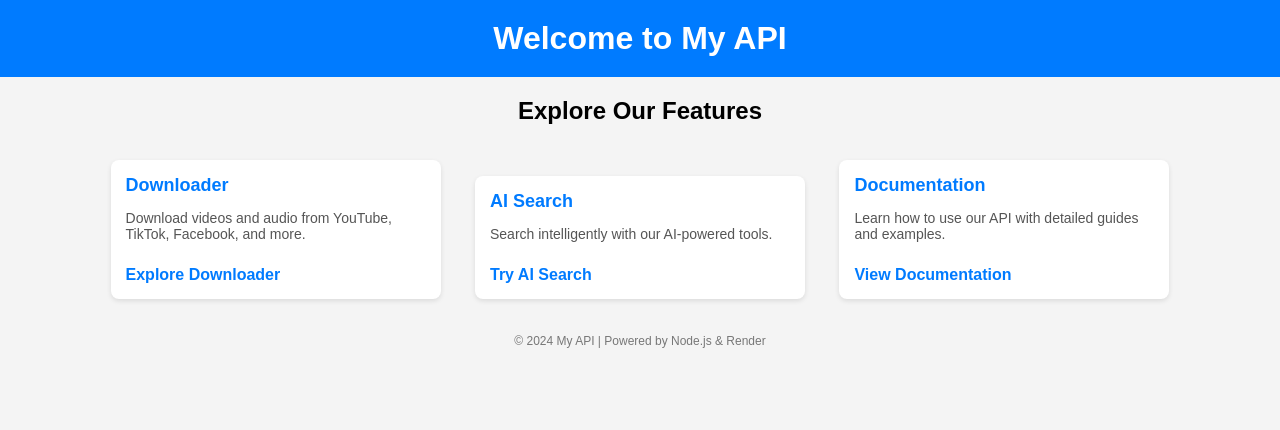
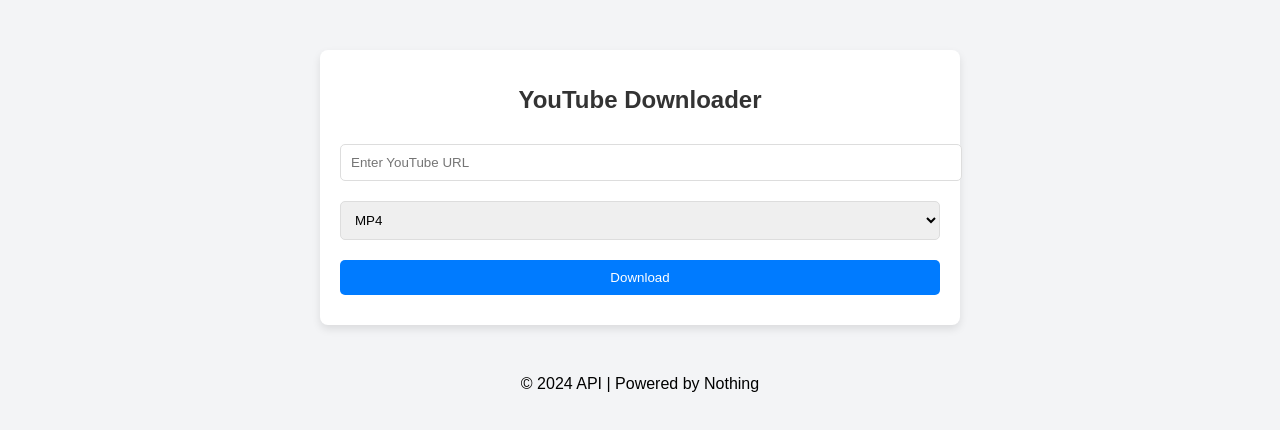
Before and after one commit to TraderAn-King/Api, a website: page index.html in a window 1280 px wide. Drawn offline with Linux system fonts and the light colour scheme.

Commit message:
Add files via upload

```diff
--- a/index.html
+++ b/index.html
@@ -3,86 +3,72 @@
 <head>
   <meta charset="UTF-8">
   <meta name="viewport" content="width=device-width, initial-scale=1.0">
-    <title>My API</title>
+  <title>YouTube Downloader</title>
   <style>
     body {
       font-family: Arial, sans-serif;
-            text-align: center;
-            background-color: #f4f4f4;
+      background: #f3f4f6;
       margin: 0;
       padding: 0;
+      text-align: center;
     }
-        header {
-            background-color: #007bff;
+    .container {
+      max-width: 600px;
+      margin: 50px auto;
+      padding: 20px;
+      background: #fff;
+      box-shadow: 0 4px 8px rgba(0, 0, 0, 0.1);
+      border-radius: 8px;
+    }
+    h1 {
+      font-size: 24px;
+      color: #333;
+    }
+    form {
+      margin-top: 20px;
+    }
+    input[type="url"], select, button {
+      width: 100%;
+      padding: 10px;
+      margin: 10px 0;
+      border-radius: 5px;
+      border: 1px solid #ddd;
+    }
+    button {
+      background: #007bff;
       color: white;
-            padding: 20px 0;
+      border: none;
+      cursor: pointer;
     }
-        header h1 {
-            margin: 0;
-        }
-        main {
-            margin: 20px;
-        }
-        .card {
-            display: inline-block;
-            background: white;
-            padding: 15px;
-            margin: 15px;
-            border-radius: 8px;
-            box-shadow: 0 2px 5px rgba(0, 0, 0, 0.1);
-            text-align: left;
-            width: 300px;
-        }
-        .card h2 {
-            font-size: 18px;
-            color: #007bff;
-            margin: 0 0 10px;
-        }
-        .card p {
-            font-size: 14px;
-            color: #555;
-        }
-        .card a {
-            display: inline-block;
-            margin-top: 10px;
-            color: #007bff;
-            text-decoration: none;
-            font-weight: bold;
-        }
-        .card a:hover {
-            text-decoration: underline;
-        }
-        footer {
-            margin-top: 20px;
-            color: #777;
-            font-size: 12px;
+    button:hover {
+      background: #0056b3;
     }
   </style>
 </head>
 <body>
-    <header>
-        <h1>Welcome to My API</h1>
-    </header>
-    <main>
-        <h2>Explore Our Features</h2>
-        <div class="card">
-            <h2>Downloader</h2>
-            <p>Download videos and audio from YouTube, TikTok, Facebook, and more.</p>
-            <a href="/api/downloader">Explore Downloader</a>
+  <div class="container">
+    <h1>YouTube Downloader</h1>
+    <form id="downloadForm">
+      <input type="url" id="url" placeholder="Enter YouTube URL" required>
+      <select id="format">
+        <option value="mp4">MP4</option>
+        <option value="mp3">MP3</option>
+      </select>
+      <button type="submit">Download</button>
+    </form>
   </div>
-        <div class="card">
-            <h2>AI Search</h2>
-            <p>Search intelligently with our AI-powered tools.</p>
-            <a href="/api/ai-search">Try AI Search</a>
-        </div>
-        <div class="card">
-            <h2>Documentation</h2>
-            <p>Learn how to use our API with detailed guides and examples.</p>
-            <a href="/docs">View Documentation</a>
-        </div>
+  <script>
+    const form = document.getElementById("downloadForm");
+    form.addEventListener("submit", (e) => {
+      e.preventDefault();
+      const url = document.getElementById("url").value;
+      const format = document.getElementById("format").value;
+      window.location.href = `/api/download?url=${encodeURIComponent(url)}&format=${format}`;
+    });
+  </script>
 </main>
     <footer>
-        &copy; 2024 My API | Powered by Node.js & Render
+        &copy; 2024 API | Powered by Nothing
     </footer>
 </body>
 </html>
```
Also changed, not shown: package.json (+4 -10 lines), server.js (+24 -31 lines), .render-build.json (added), 1 other file. Lines whose indentation alone changed are shown as unchanged.
